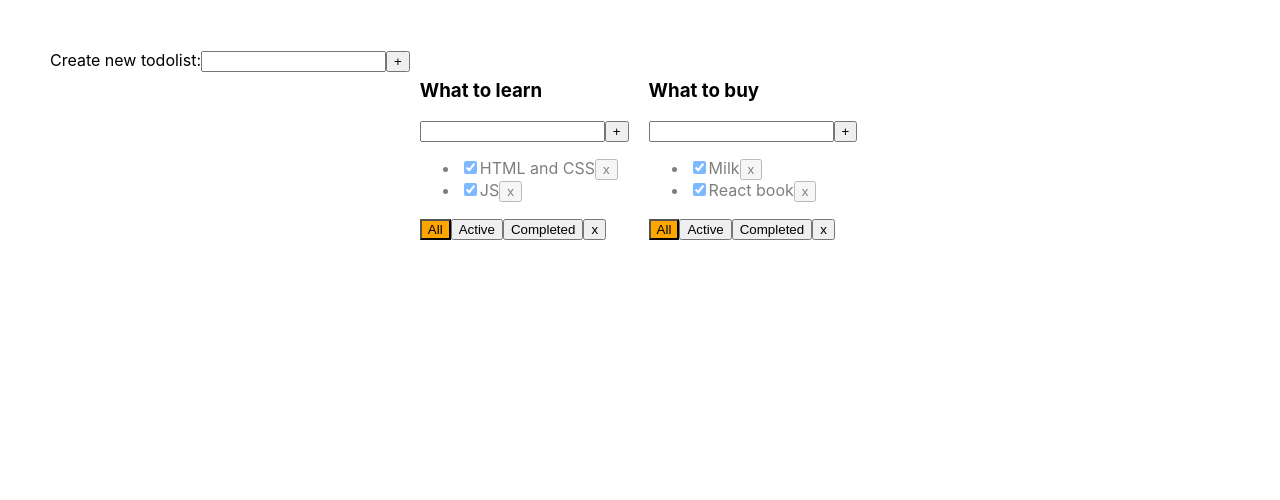
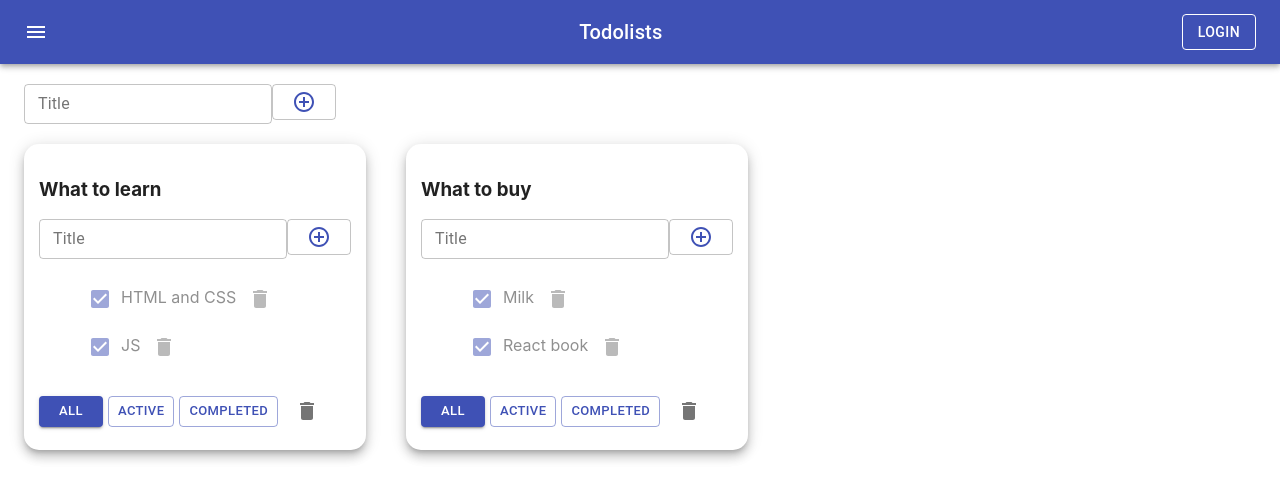
Before and after one commit to Hyojeong-Abzal/todolist, a React (Create React App) app: page / in a window 1280 px wide. Shown: the top 500 px of the page. Built offline with nearby package versions, Linux system fonts and the light colour scheme.

Commit message:
add material UI components

```diff
--- a/package.json
+++ b/package.json
@@ -4,6 +4,8 @@
   "private": true,
   "homepage": "https://hyojeong-abzal.github.io/todolist",
   "dependencies": {
+    "@material-ui/core": "^4.11.3",
+    "@material-ui/icons": "^4.11.2",
     "@testing-library/jest-dom": "^5.11.4",
     "@testing-library/react": "^11.1.0",
     "@testing-library/user-event": "^12.1.10",
--- a/src/AddItemForm/AddItemForm.tsx
+++ b/src/AddItemForm/AddItemForm.tsx
@@ -1,45 +1,50 @@
-import React, { ChangeEvent, KeyboardEvent, useState } from "react";
+import { Button, TextField } from '@material-ui/core'
+import ControlPointIcon from '@material-ui/icons/ControlPoint';
+import React, { ChangeEvent, KeyboardEvent, useState } from 'react'
 
 type AddItemFormPropsType = {
-  addItem: (title: string) => void; // parents callback
-};
+  addItem: (title: string) => void // parents callback
+}
 
 export function AddItemForm(props: AddItemFormPropsType) {
-  const [newTaskText, setNewTaskText] = useState("");
-  const [error, setError] = useState<string | null>(null);
+  const [newTaskText, setNewTaskText] = useState('')
+  const [error, setError] = useState<string | null>(null)
 
   const onChangeHandler = (e: ChangeEvent<HTMLInputElement>) => {
-    setError(null);
-    setNewTaskText(e.currentTarget.value);
-  };
+    setError(null)
+    setNewTaskText(e.currentTarget.value)
+  }
   const addItem = () => {
-    const trimmedText = newTaskText.trim();
+    const trimmedText = newTaskText.trim()
     if (trimmedText) {
-      props.addItem(trimmedText);
+      props.addItem(trimmedText)
     } else {
-      setError("Title is required!");
+      setError('Title is required!')
     }
-    setNewTaskText("");
-  };
+    setNewTaskText('')
+  }
   const onKeyPressHandler = (e: KeyboardEvent<HTMLInputElement>) => {
-    if (e.code === "Enter") {
-      addItem();
+    if (e.code === 'Enter') {
+      addItem()
     }
-  };
-  const errorMessage = error ? (
-    <div className={"error-message"}>{error}</div>
-  ) : null;
+  }
 
   return (
     <div>
-      <input
+      <TextField
+        size={'small'}
+        variant={'outlined'}
         value={newTaskText}
         onChange={onChangeHandler}
         onKeyPress={onKeyPressHandler}
-        className={error ? "error-Input" : ""}
+        label={'Title'}
+        error={!!error}
+        helperText={error}
       />
-      <button onClick={addItem}>+</button>
-      {errorMessage}
+
+      <Button variant="outlined" onClick={addItem}>
+        <ControlPointIcon color="primary" />
+      </Button>
     </div>
-  );
+  )
 }
--- a/src/App.css
+++ b/src/App.css
@@ -1,27 +1,5 @@
-.App {
-  padding: 30px;
-  display: flex;
-}
 
-.Todolist {
-  display: flex;
-  padding: 50px;
-}
-.active-filter {
-  background-color: orange;
-}
-
-.error-Input {
-  border: red 2px solid;
-  outline: transparent;
-}
-.error-message {
-  color: red;
-}
 
 .is-done {
   opacity: 0.5;
 }
-.todoListWrapper {
-  padding: 10px;
-}
--- a/src/App.tsx
+++ b/src/App.tsx
@@ -1,122 +1,130 @@
-import React, { useState } from "react";
-import "./App.css";
-import { tasksType, Todolist } from "./Todolist";
-import { v1 } from "uuid";
-import { AddItemForm } from "./AddItemForm/AddItemForm";
+import React, { useState } from 'react'
+import './App.css'
+import { tasksType, Todolist } from './todolist/Todolist'
+import { v1 } from 'uuid'
+import { AddItemForm } from './AddItemForm/AddItemForm'
+import {
+  AppBar,
+  Button,
+  Container,
+  Grid,
+  IconButton,
+  Paper,
+  Toolbar,
+  Typography,
+} from '@material-ui/core'
+import { Menu } from '@material-ui/icons'
 
-export type filterTypeValue = "All" | "Active" | "Completed";
+export type filterTypeValue = 'All' | 'Active' | 'Completed'
 export type todolistTypeArr = {
-  id: string;
-  title: string;
-  filter: filterTypeValue;
-};
+  id: string
+  title: string
+  filter: filterTypeValue
+}
 type TasksStateType = {
-  [key: string]: Array<tasksType>;
-};
+  [key: string]: Array<tasksType>
+}
 
 function App() {
-  let todolistId1 = v1();
-  let todolistId2 = v1();
+  let todolistId1 = v1()
+  let todolistId2 = v1()
 
   const [todolists, setTodolists] = useState<Array<todolistTypeArr>>([
-    { id: todolistId1, title: "What to learn", filter: "All" },
-    { id: todolistId2, title: "What to buy", filter: "All" },
-  ]);
+    { id: todolistId1, title: 'What to learn', filter: 'All' },
+    { id: todolistId2, title: 'What to buy', filter: 'All' },
+  ])
   const [tasks, setTasks] = useState<TasksStateType>({
     [todolistId1]: [
-      { id: v1(), text: "HTML and CSS", isDone: true },
-      { id: v1(), text: "JS", isDone: true },
+      { id: v1(), text: 'HTML and CSS', isDone: true },
+      { id: v1(), text: 'JS', isDone: true },
     ],
     [todolistId2]: [
-      { id: v1(), text: "Milk", isDone: true },
-      { id: v1(), text: "React book", isDone: true },
+      { id: v1(), text: 'Milk', isDone: true },
+      { id: v1(), text: 'React book', isDone: true },
     ],
-  });
+  })
 
   function changeTaskStatus(
     taskID: string,
     isDoneValue: boolean,
     todolistId: string
   ) {
-    let todolistTasks = tasks[todolistId];
-    let task = todolistTasks.find((t) => t.id === taskID);
+    let todolistTasks = tasks[todolistId]
+    let task = todolistTasks.find((t) => t.id === taskID)
     if (task) {
-      task.isDone = isDoneValue;
-      setTasks({ ...tasks });
+      task.isDone = isDoneValue
+      setTasks({ ...tasks })
     }
   }
   function changeTaskText(taskID: string, text: string, todolistId: string) {
-    let todolistTasks = tasks[todolistId];
-    let task = todolistTasks.find((t) => t.id === taskID);
+    let todolistTasks = tasks[todolistId]
+    let task = todolistTasks.find((t) => t.id === taskID)
     if (task) {
-      task.text = text;
-      setTasks({ ...tasks });
+      task.text = text
+      setTasks({ ...tasks })
     }
   }
 
   function addTask(text: string, todolistId: string) {
-    let newTask = { id: v1(), text: text, isDone: false };
-    let todolistTasks = tasks[todolistId];
-    tasks[todolistId] = [newTask, ...todolistTasks];
-    setTasks({ ...tasks });
+    let newTask = { id: v1(), text: text, isDone: false }
+    let todolistTasks = tasks[todolistId]
+    tasks[todolistId] = [newTask, ...todolistTasks]
+    setTasks({ ...tasks })
   }
 
   function removeTask(id: string, todolistId: string) {
-    let todolistTasks = tasks[todolistId];
-    tasks[todolistId] = todolistTasks.filter((t) => t.id != id);
+    let todolistTasks = tasks[todolistId]
+    tasks[todolistId] = todolistTasks.filter((t) => t.id != id)
 
-    setTasks({ ...tasks });
+    setTasks({ ...tasks })
   }
 
   function changeFilter(value: filterTypeValue, todolistId: string) {
-    let todolist = todolists.find((tl) => tl.id === todolistId);
+    let todolist = todolists.find((tl) => tl.id === todolistId)
     if (todolist) {
-      todolist.filter = value;
-      setTodolists([...todolists]);
+      todolist.filter = value
+      setTodolists([...todolists])
     }
   }
 
   function removeTodolist(id: string) {
-    setTodolists(todolists.filter((tl) => tl.id != id));
-    delete tasks[id];
-    setTasks({ ...tasks });
+    setTodolists(todolists.filter((tl) => tl.id != id))
+    delete tasks[id]
+    setTasks({ ...tasks })
   }
   function getTasksForTodoList(todoList: todolistTypeArr): Array<tasksType> {
     switch (todoList.filter) {
-      case "Active":
-        return tasks[todoList.id].filter((t) => t.isDone === false);
-      case "Completed":
-        return tasks[todoList.id].filter((t) => t.isDone === true);
+      case 'Active':
+        return tasks[todoList.id].filter((t) => t.isDone === false)
+      case 'Completed':
+        return tasks[todoList.id].filter((t) => t.isDone === true)
       default:
-        return tasks[todoList.id];
+        return tasks[todoList.id]
     }
   }
   const addTodolist = (title: string) => {
-    const newTodolistId = v1();
+    const newTodolistId = v1()
     const newTodolist: todolistTypeArr = {
       id: newTodolistId,
       title,
-      filter: "All",
-    };
-    setTodolists([...todolists, newTodolist]);
-    setTasks({ ...tasks, [newTodolistId]: [] });
-  };
+      filter: 'All',
+    }
+    setTodolists([newTodolist, ...todolists])
+    setTasks({ ...tasks, [newTodolistId]: [] })
+  }
   const changeTodolistTitle = (text: string, todolistId: string) => {
     const updatedTodolits = todolists.map((tl) =>
       tl.id === todolistId ? { ...tl, title: text } : tl
-    );
-    setTodolists(updatedTodolits);
-  };
+    )
+    setTodolists(updatedTodolits)
+  }
+  const todolistComponents = todolists.map((tl) => {
+    const tasksFilter = getTasksForTodoList(tl)
+    return (
+      <Grid item key={tl.id}>
+        <Paper style={{ padding: "15px", borderRadius: "15px" }} elevation={7}>
+          <Todolist
 
-  return (
-    <div className="Todolist">
-      Create new todolist:
-      <AddItemForm addItem={addTodolist} />
-      {todolists.map((tl) => {
-        const tasksFilter = getTasksForTodoList(tl);
-        return (
-          <Todolist
-            key={tl.id}
             id={tl.id}
             title={tl.title}
             filter={tl.filter}
@@ -129,10 +137,34 @@ function App() {
             removeTodolist={removeTodolist}
             changeTodolistTitle={changeTodolistTitle}
           />
-        );
-      })}
+        </Paper>
+      </Grid>
+    )
+  })
+  return (
+    <div className="Todolist">
+      <AppBar position="static">
+        <Toolbar style={{ justifyContent: 'space-between' }}>
+          <IconButton edge="start" color="inherit" aria-label="menu">
+            <Menu />
+          </IconButton>
+          <Typography variant="h6">Todolists</Typography>
+          <Button variant={'outlined'} color="inherit">
+            Login
+          </Button>
+        </Toolbar>
+      </AppBar>
+      <Container fixed>
+        <Grid container style={{ padding: "20px 0px" }}>
+          <AddItemForm addItem={addTodolist} />
+        </Grid>
+        <Grid container spacing={5}>
+          {todolistComponents}
+        </Grid>
+      </Container>
+
     </div>
-  );
+  )
 }
 
-export default App;
+export default App
--- a/src/EditableSpan/EditableSpan.tsx
+++ b/src/EditableSpan/EditableSpan.tsx
@@ -1,3 +1,4 @@
+import { TextField } from "@material-ui/core";
 import React, { ChangeEvent, KeyboardEvent, useState } from "react";
 
 type EditableSpanPropsType = {
@@ -29,17 +30,12 @@ export function EditableSpan(props: EditableSpanPropsType) {
       setNewTaskText(props.text);
     }
   };
-  const inputStyleError = {
-    border: " 3px solid red",
-    backgroundColor: "lightblue",
-  };
-  const inputStyle = {
-    border: "solid 1px red",
-    backgroundColor: "lightblue",
-  };
+
   return editMode ? (
-    <input
-      style={error ? inputStyleError : inputStyle}
+    <TextField
+      error={!!error}
+      color={"primary"}
+      variant={"standard"}
       value={newTaskText}
       autoFocus
       onBlur={offEditMode}
--- a/src/Todolist.tsx
+++ b/src/todolist/Todolist.tsx
@@ -1,8 +1,10 @@
 import React, { ChangeEvent, KeyboardEvent, useState } from "react";
-import "./App.css";
-import { filterTypeValue } from "./App";
-import { AddItemForm } from "./AddItemForm/AddItemForm";
-import { EditableSpan } from "./EditableSpan/EditableSpan";
+import "../App.css";
+import { filterTypeValue } from "../App";
+import { AddItemForm } from "../AddItemForm/AddItemForm";
+import { EditableSpan } from "../EditableSpan/EditableSpan";
+import { Button, Checkbox, IconButton } from "@material-ui/core";
+import { Delete } from "@material-ui/icons";
 
 export type tasksType = {
   id: string;
@@ -44,9 +46,16 @@ export const Todolist: React.FC<todolistType> = (props) => {
 
     return (
       <li key={t.id} className={t.isDone ? "is-done" : ""}>
-        <input type="checkbox" checked={t.isDone} onChange={changeStatus} />
+        <Checkbox
+          color={"primary"}
+          checked={t.isDone}
+          onChange={changeStatus}
+        />
+
         <EditableSpan text={t.text} changeText={changeText} />
-        <button onClick={onRemoveHadler}>x</button>
+        <IconButton onClick={onRemoveHadler}>
+          <Delete />
+        </IconButton>
       </li>
     );
   });
@@ -55,11 +64,6 @@ export const Todolist: React.FC<todolistType> = (props) => {
   const onActiveClickHandler = () => props.changeFilter("Active", props.id);
   const onCompletedClickHandler = () =>
     props.changeFilter("Completed", props.id);
-
-  const AllButtonClass = props.filter === "All" ? "active-filter" : " ";
-  const ActiveButtonClass = props.filter === "Active" ? "active-filter" : " ";
-  const CompletedButtonClass =
-    props.filter === "Completed" ? "active-filter" : " ";
 
   const addTask = (title: string) => {
     props.addTask(title, props.id);
@@ -70,28 +74,43 @@ export const Todolist: React.FC<todolistType> = (props) => {
 
   return (
     <div className={"todoListWrapper"}>
-      <h3>
+      <h3 style={{ display: "flex" }}>
         <EditableSpan text={props.title} changeText={changeTodolistTitle} />
       </h3>
 
       <AddItemForm addItem={addTask} />
-
-      <ul>{task}</ul>
-
+      <ul style={{ listStyle: "none", padding: "none" }}>{task}</ul>
       <div>
-        <button className={AllButtonClass} onClick={onAllClickHandler}>
+        <Button
+          style={{ marginRight: "5px" }}
+          size={"small"}
+          variant={props.filter === "All" ? "contained" : "outlined"}
+          color="primary"
+          onClick={onAllClickHandler}
+        >
           All
-        </button>
-        <button className={ActiveButtonClass} onClick={onActiveClickHandler}>
+        </Button>
+        <Button
+          style={{ marginRight: "5px" }}
+          size={"small"}
+          variant={props.filter === "Active" ? "contained" : "outlined"}
+          color="primary"
+          onClick={onActiveClickHandler}
+        >
           Active
-        </button>
-        <button
-          className={CompletedButtonClass}
+        </Button>
+        <Button
+          style={{ marginRight: "5px" }}
+          size={"small"}
+          variant={props.filter === "Completed" ? "contained" : "outlined"}
+          color="primary"
           onClick={onCompletedClickHandler}
         >
           Completed
-        </button>
-        <button onClick={removeTodoList}>x</button>
+        </Button>
+        <IconButton onClick={removeTodoList}>
+          <Delete />
+        </IconButton>
       </div>
     </div>
   );
```
Also changed, not shown: 1 other file (tests, documents, lock files or other folders).
